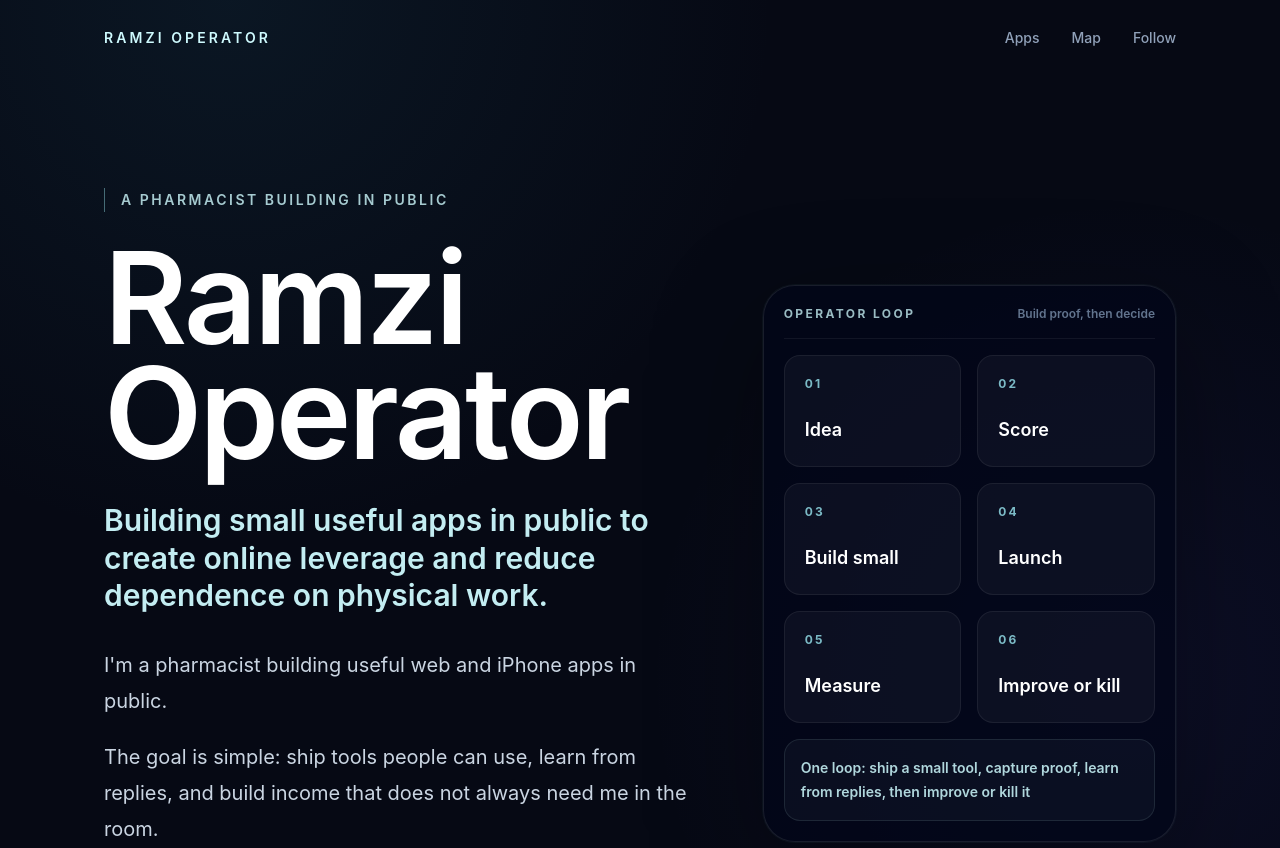
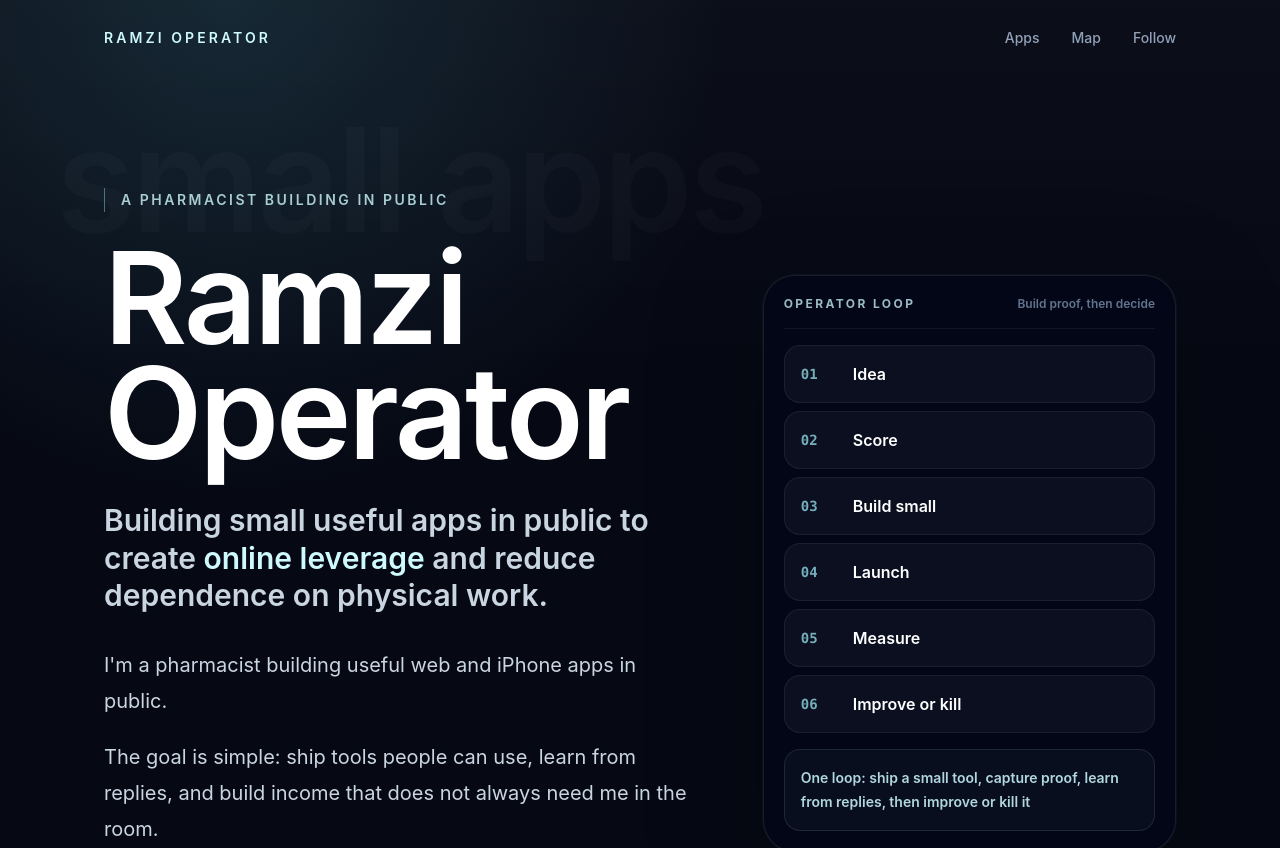
Before and after one commit to osok-coder/ramzioperator-landing, a Next.js app: page / in a window 1280 px wide. Shown: the top 848 px of the page. Built offline with nearby package versions, Linux system fonts and the light colour scheme.

Commit message:
Refine landing page visual system

```diff
--- a/app/globals.css
+++ b/app/globals.css
@@ -3,6 +3,9 @@
 :root {
   color-scheme: dark;
   background: #060914;
+  --ro-bg: #060914;
+  --ro-panel: #080d19;
+  --ro-cyan: #a7f3ff;
 }
 
 * {
@@ -16,9 +19,9 @@ html {
 body {
   margin: 0;
   background:
-    radial-gradient(circle at 18% 0%, rgba(35, 94, 117, 0.16), transparent 34rem),
-    radial-gradient(circle at 88% 16%, rgba(79, 70, 229, 0.09), transparent 30rem),
-    #060914;
+    radial-gradient(circle at 18% 0%, rgba(103, 232, 249, 0.12), transparent 31rem),
+    linear-gradient(180deg, rgba(255, 255, 255, 0.025), transparent 24rem),
+    var(--ro-bg);
   color: #eef5ff;
   font-family:
     Inter, ui-sans-serif, system-ui, -apple-system, BlinkMacSystemFont, "Segoe UI",
--- a/app/page.tsx
+++ b/app/page.tsx
@@ -78,16 +78,20 @@ export default function Home() {
         </nav>
       </header>
 
-      <section id="top" className="mx-auto grid w-full max-w-6xl gap-14 px-6 pb-16 pt-14 sm:px-8 sm:pb-20 sm:pt-20 lg:grid-cols-[1.18fr_0.82fr] lg:items-center lg:gap-16 lg:px-10 lg:pb-24 lg:pt-28">
-        <div>
+      <section id="top" className="relative mx-auto grid w-full max-w-6xl gap-14 px-6 pb-16 pt-14 sm:px-8 sm:pb-20 sm:pt-20 lg:grid-cols-[1.18fr_0.82fr] lg:items-center lg:gap-16 lg:px-10 lg:pb-24 lg:pt-28">
+        <p aria-hidden="true" className="pointer-events-none absolute -left-2 top-8 hidden text-[9rem] font-semibold leading-none tracking-tight text-white/[0.025] lg:block">
+          small apps
+        </p>
+        <div className="relative">
           <p className="mb-7 max-w-xl border-l border-cyan-200/40 pl-4 text-sm font-semibold leading-6 tracking-[0.12em] text-cyan-100/80 uppercase sm:tracking-[0.18em]">
             A pharmacist building in public
           </p>
           <h1 className="max-w-4xl text-6xl font-semibold leading-[0.9] tracking-tight text-white sm:text-7xl lg:text-9xl">
             Ramzi Operator
           </h1>
-          <p className="mt-8 max-w-3xl text-2xl font-semibold leading-tight text-cyan-100/95 sm:text-3xl">
-            Building small useful apps in public to create online leverage and reduce dependence on physical work.
+          <p className="mt-8 max-w-3xl text-2xl font-semibold leading-tight text-slate-300 sm:text-3xl">
+            Building small useful apps in public to create{" "}
+            <span className="text-cyan-100">online leverage</span> and reduce dependence on physical work.
           </p>
           <div className="mt-8 max-w-2xl space-y-5 text-lg leading-8 text-slate-300 sm:text-xl sm:leading-9">
             <p>I&apos;m a pharmacist building useful web and iPhone apps in public.</p>
@@ -114,16 +118,16 @@ export default function Home() {
             <p className="text-xs font-bold tracking-[0.2em] text-cyan-100/75 uppercase">Operator loop</p>
             <p className="text-xs font-semibold text-slate-500">Build proof, then decide</p>
           </div>
-          <div className="grid grid-cols-2 gap-3 sm:gap-4">
+          <div className="grid gap-2">
             {factorySteps.map((step, index) => (
               <div
                 key={step}
-                className="min-h-28 rounded-2xl border border-white/[0.065] bg-white/[0.04] p-4 sm:p-5"
+                className="grid grid-cols-[3.25rem_1fr] items-center rounded-2xl border border-white/[0.065] bg-white/[0.04] p-3 sm:p-4"
               >
-                <p className="text-xs font-bold tracking-[0.18em] text-cyan-200/75 uppercase">
+                <p className="font-mono text-sm font-semibold text-cyan-200/70">
                   {String(index + 1).padStart(2, "0")}
                 </p>
-                <p className="mt-6 text-lg font-semibold text-white">{step}</p>
+                <p className="text-base font-semibold text-white">{step}</p>
               </div>
             ))}
           </div>
@@ -169,6 +173,9 @@ export default function Home() {
                         </p>
                         <p className="text-xs font-semibold text-slate-500">Shareable link</p>
                       </div>
+                      <div className="mt-4 rounded-full border border-white/[0.06] bg-slate-950/55 px-3 py-2 text-xs font-semibold text-slate-500">
+                        credible.ramzioperator.com
+                      </div>
                       <div className="mt-5 flex items-start justify-between gap-4">
                         <div>
                           <p className="text-lg font-semibold text-white">Ramzi Nasser</p>
@@ -205,6 +212,9 @@ export default function Home() {
                           Sample audit result
                         </p>
                         <p className="text-xs font-semibold text-slate-500">Workflow view</p>
+                      </div>
+                      <div className="mt-4 rounded-full border border-white/[0.06] bg-slate-950/55 px-3 py-2 text-xs font-semibold text-slate-500">
+                        workflow.ramzioperator.com
                       </div>
                       <div className="mt-5 grid gap-3 sm:grid-cols-[0.72fr_1fr]">
                         <div className="rounded-xl border border-white/[0.06] bg-slate-950/65 p-3">
```
